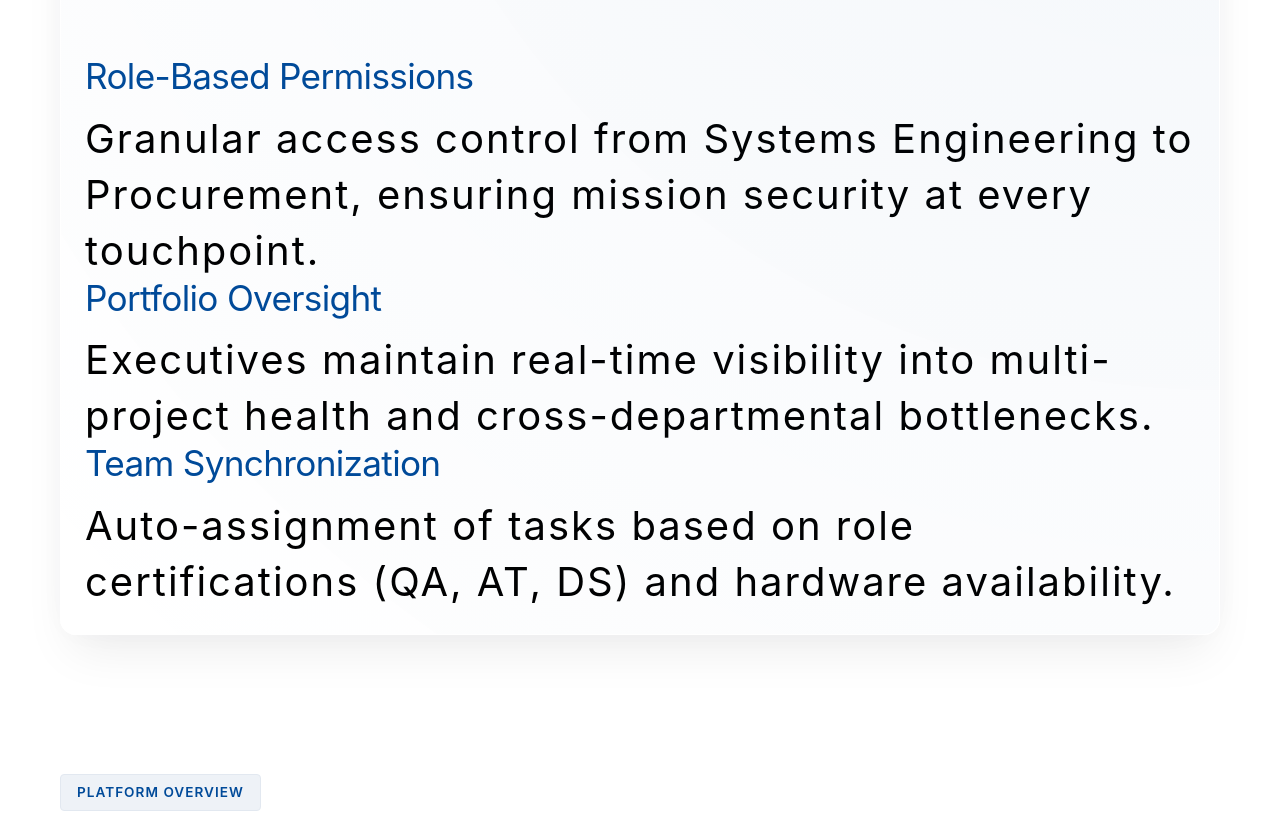
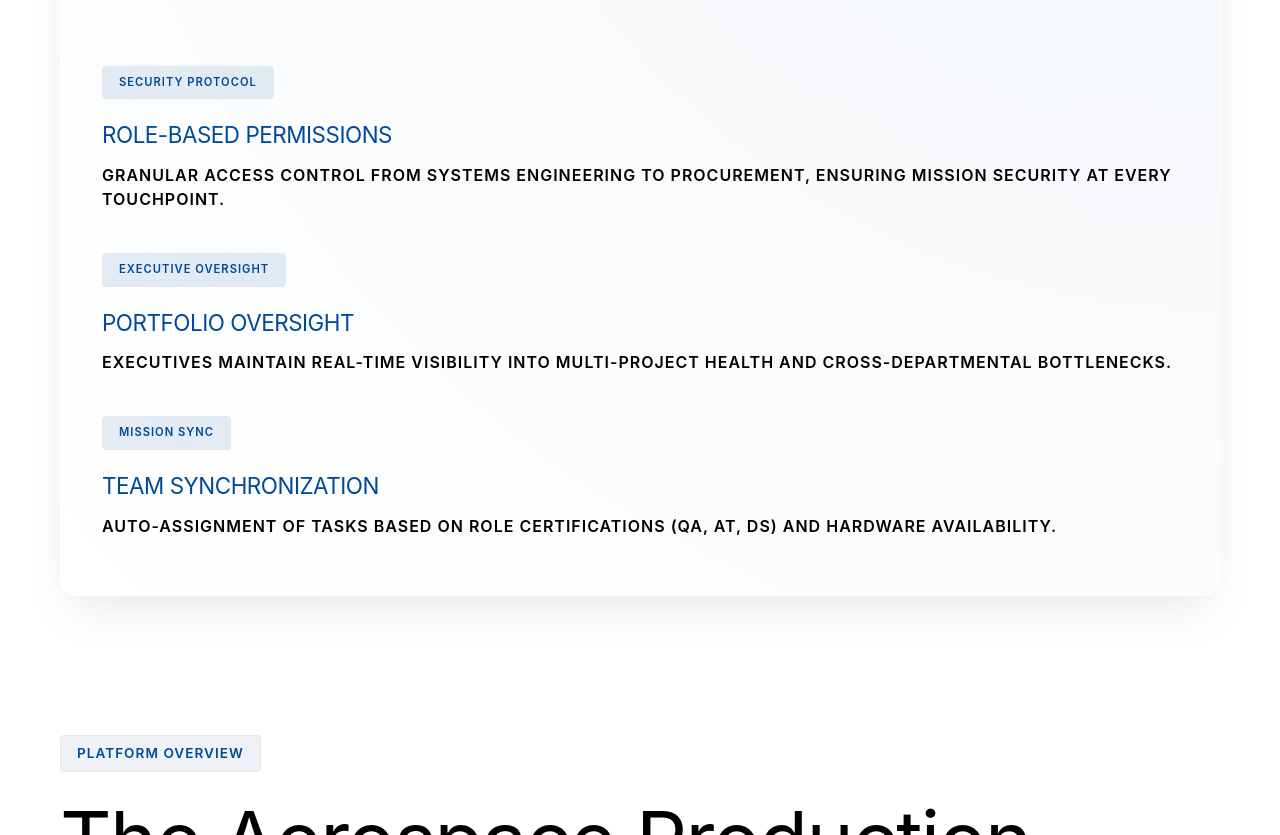
Before and after one commit to VyomFix-Dev/vyomfix-landing-website, a website: page src/platform.html in a window 1280 px wide. Shown: the part 2973-3808 px from the top of the page. Drawn offline with Linux system fonts and the light colour scheme; a web font is replaced by a local one.

Commit message:
Restore_Badge_In_Badge_Styling

```diff
--- a/src/platform.html
+++ b/src/platform.html
@@ -147,19 +147,34 @@
                     </div>
 
                     <div class="u-margin-top-60 u-grid-3">
-                        <div>
-                            <h4 class="t-brand-primary u-margin-bottom-15">Role-Based Permissions</h4>
-                            <p class="u-text-secondary">Granular access control from Systems Engineering to Procurement,
+                        <div class="badge u-p-30 u-text-left u-haze"
+                            style="display: block; border-radius: 12px; height: 100%;">
+                            <div class="badge u-margin-bottom-20"
+                                style="font-size: 0.7rem; background: rgba(0, 74, 153, 0.1);">Security Protocol</div>
+                            <h4 class="t-brand-primary u-margin-bottom-15" style="font-size: 1.4rem;">Role-Based
+                                Permissions</h4>
+                            <p class="u-text-secondary" style="font-size: 1rem; line-height: 1.5;">Granular access
+                                control from Systems Engineering to Procurement,
                                 ensuring mission security at every touchpoint.</p>
                         </div>
-                        <div>
-                            <h4 class="t-brand-primary u-margin-bottom-15">Portfolio Oversight</h4>
-                            <p class="u-text-secondary">Executives maintain real-time visibility into multi-project
+                        <div class="badge u-p-30 u-text-left u-haze"
+                            style="display: block; border-radius: 12px; height: 100%;">
+                            <div class="badge u-margin-bottom-20"
+                                style="font-size: 0.7rem; background: rgba(0, 74, 153, 0.1);">Executive Oversight</div>
+                            <h4 class="t-brand-primary u-margin-bottom-15" style="font-size: 1.4rem;">Portfolio
+                                Oversight</h4>
+                            <p class="u-text-secondary" style="font-size: 1rem; line-height: 1.5;">Executives maintain
+                                real-time visibility into multi-project
                                 health and cross-departmental bottlenecks.</p>
                         </div>
-                        <div>
-                            <h4 class="t-brand-primary u-margin-bottom-15">Team Synchronization</h4>
-                            <p class="u-text-secondary">Auto-assignment of tasks based on role certifications (QA, AT,
+                        <div class="badge u-p-30 u-text-left u-haze"
+                            style="display: block; border-radius: 12px; height: 100%;">
+                            <div class="badge u-margin-bottom-20"
+                                style="font-size: 0.7rem; background: rgba(0, 74, 153, 0.1);">Mission Sync</div>
+                            <h4 class="t-brand-primary u-margin-bottom-15" style="font-size: 1.4rem;">Team
+                                Synchronization</h4>
+                            <p class="u-text-secondary" style="font-size: 1rem; line-height: 1.5;">Auto-assignment of
+                                tasks based on role certifications (QA, AT,
                                 DS) and hardware availability.</p>
                         </div>
                     </div>
```
